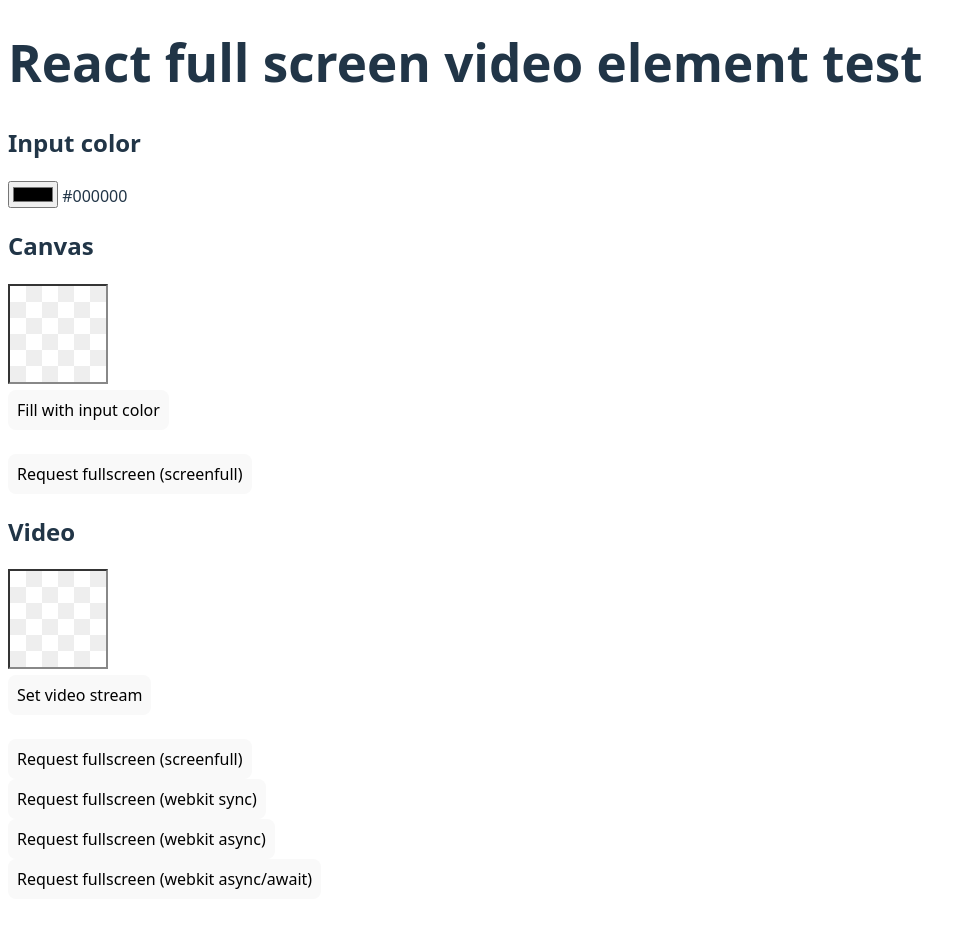
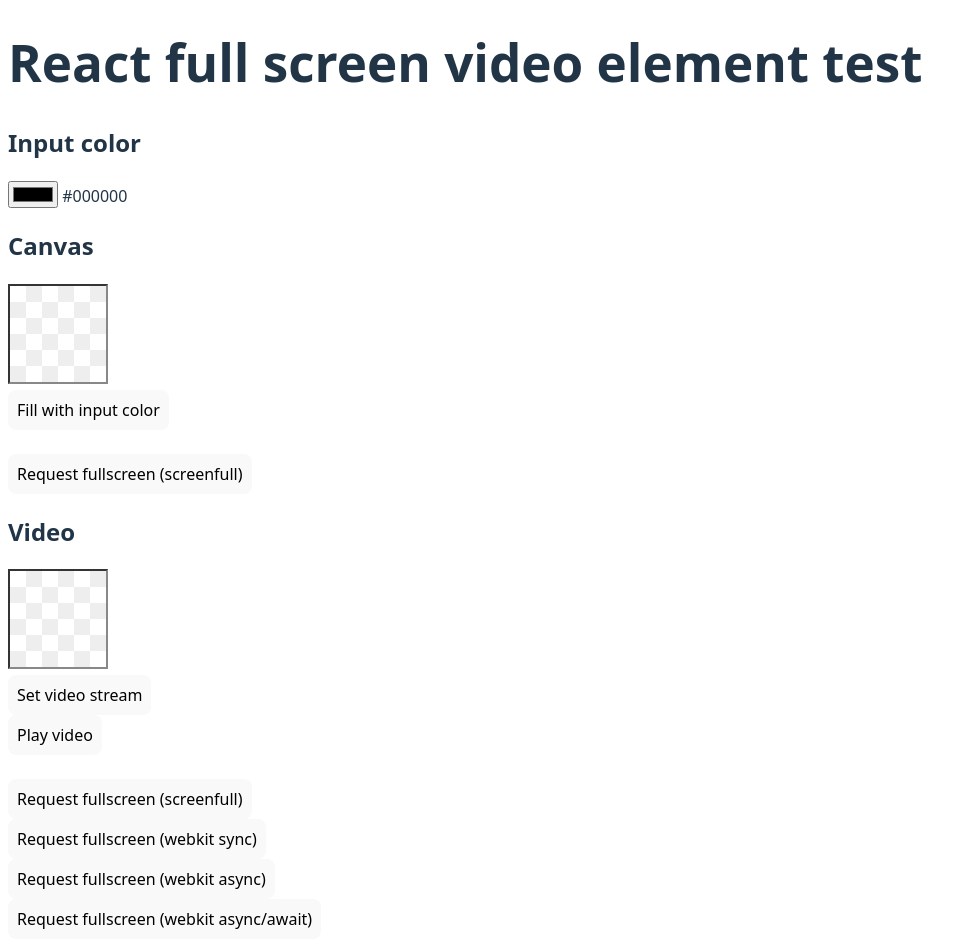
Before and after one commit to j-/react-full-screen-video-element-test, a React (Vite) app: page / in a window 1280 px wide. Shown: the whole page, without its empty margins (0-976 px from the left). Before the commit the page ends 907 px from the top, so only its background shows below. Built offline with nearby package versions, Linux system fonts and the light colour scheme.

Commit message:
Add "play video" button

```diff
--- a/src/App.tsx
+++ b/src/App.tsx
@@ -119,6 +119,17 @@ export const App: FC = () => {
         </button>
 
         <br />
+
+        <button type="button" onClick={withErrorBoundary(async () => {
+          const video = videoRef.current;
+          if (!video) throw new Error('Expected video ref to not be empty');
+
+          video.play();
+        })}>
+          Play video
+        </button>
+
+        <br />
         <br />
 
         <button type="button" onClick={withErrorBoundary(async () => {
```
